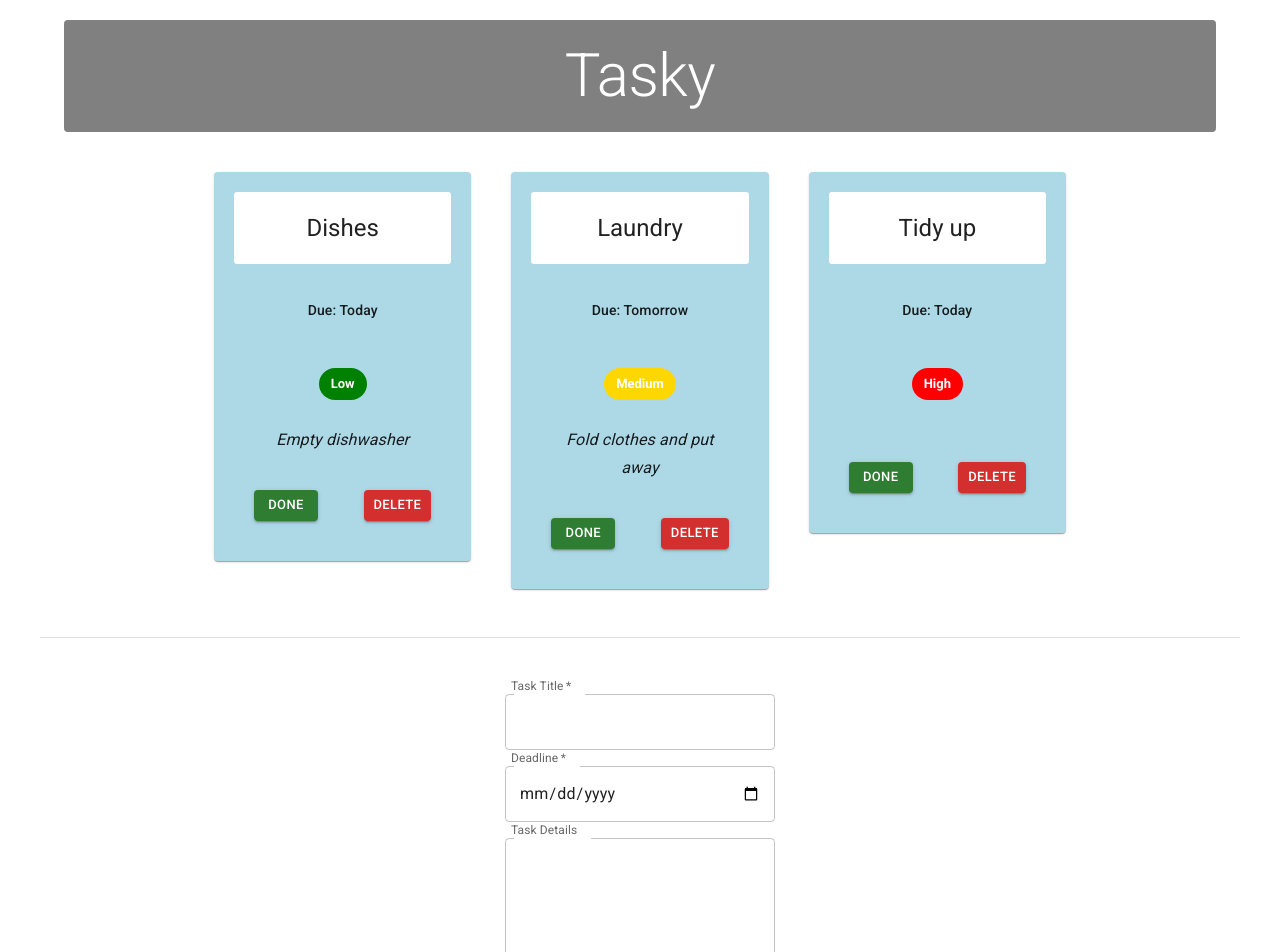
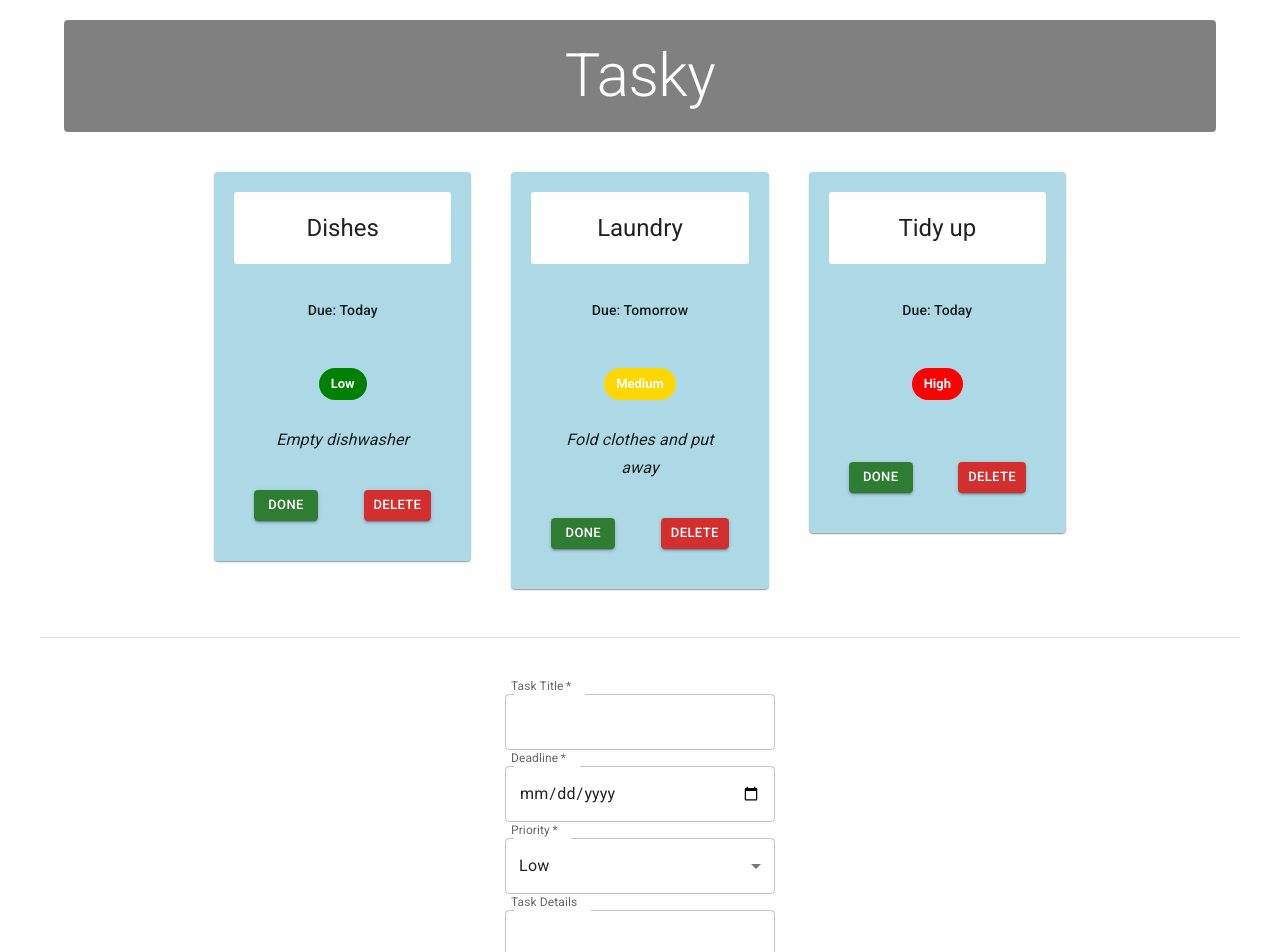
Before and after one commit to JOC1717/react-basics-labs, a React (Create React App) app in the folder tasky/: page / in a window 1280 px wide. Shown: the top 952 px of the page. Built offline with nearby package versions, Linux system fonts and the light colour scheme.

Commit message:
Week 3 exercises done

```diff
--- a/tasky/src/App.js
+++ b/tasky/src/App.js
@@ -43,15 +43,18 @@ function App() {
 
     switch(event.target.name) {
       case "title":
+        console.log(event.target.value)
           form.title = event.target.value;
           break;
       case "description":
           form.description = event.target.value;
           break;
       case "deadline":
+
           form.deadline = event.target.value;
           break;
       case "priority":
+        console.log(event.target.value)
         form.priority = event.target.value;
         break;
       default:
--- a/tasky/src/components/Form.js
+++ b/tasky/src/components/Form.js
@@ -6,10 +6,22 @@ import Select from '@mui/material/Select';
 import MenuItem from '@mui/material/MenuItem';
 import InputLabel from '@mui/material/InputLabel';
 
-const pLevel = [1,2,3]
-
 const AddTaskForm = (props) => {
 
+  const priorities = [
+    {
+      value: 'High',
+      label: 'High',
+    },
+    {
+      value: 'Medium',
+      label: 'Medium',
+    },
+    {
+      value: 'Low',
+      label: 'Low',
+    }
+  ];
 
   return (
     <Box
@@ -40,6 +52,24 @@ const AddTaskForm = (props) => {
         />
       </div>
       <div>
+      <TextField
+          name="priority"
+          type="priority"
+          select
+          required
+          label="Priority"
+          defaultValue="Low"
+          InputLabelProps={{ shrink: true }}
+          onChange={(event) => props.change(event)}
+        >
+          {priorities.map((option) => (
+            <MenuItem key={option.value} value={option.value}>
+              {option.label}
+            </MenuItem>
+          ))}
+        </TextField>
+      </div>
+      <div>
         <TextField
           name="description"
           id="outlined-multiline-static"
@@ -50,7 +80,6 @@ const AddTaskForm = (props) => {
           onChange={(event) => props.change(event)}
         />
       </div>
-
       <div>
         <Button
           type="submit"
```
